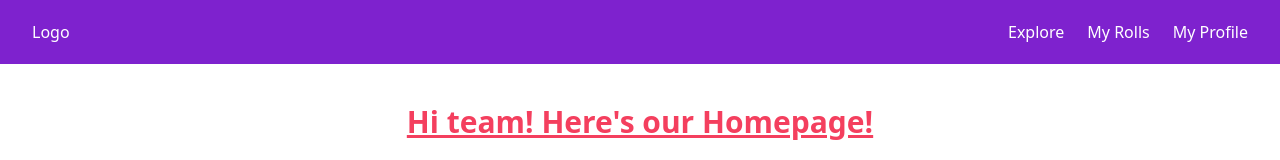
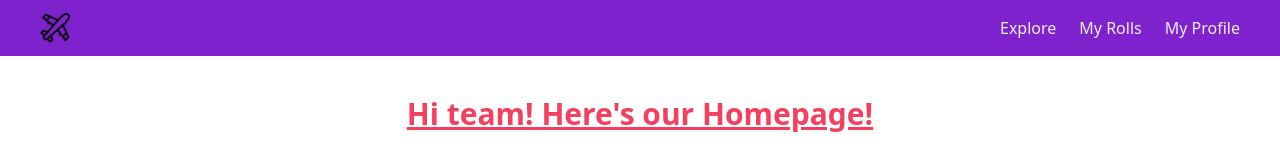
Before and after one commit to ivankbautista/travel-app-FE, a Next.js app: page / in a window 1280 px wide. Shown: the top 160 px of the page. Built offline with nearby package versions, Linux system fonts and the light colour scheme.

Commit message:
merge with main

```diff
--- a/src/components/Navbar.js
+++ b/src/components/Navbar.js
@@ -2,21 +2,23 @@ import Link from 'next/link'
 
 const Navbar = () => {
   return (
-    <div className='flex bg-purple-700 justify-between items-center px-8 h-16'>
+    <div className='flex bg-purple-700 justify-between items-center px-10 h-14 bg-atlas-400'>
       <div>
         <a href='#' className='text-white'>
-          Logo
+          {/* <img src='../../public/plane.png' alt='Logo' /> */}
+          <img src='plane.png' alt='Logo' height='30' width='30' />
         </a>
+        {/* <div>Icons made by <a href="https://www.freepik.com" title="Freepik">Freepik</a> from <a href="https://www.flaticon.com/" title="Flaticon">www.flaticon.com</a></div> */}
       </div>
-      <div className='flex w-60 justify-between text-white'>
+      <div className='flex w-60 justify-between'>
         <Link href='#'>
-          <a>Explore</a>
+          <a className='text-atlas-100 hover:text-atlas-700'>Explore</a>
         </Link>
         <Link href='#'>
-          <a>My Rolls</a>
+          <a className='text-atlas-100 hover:text-atlas-700'>My Rolls</a>
         </Link>
         <Link href='#'>
-          <a>My Profile</a>
+          <a className='text-atlas-100 hover:text-atlas-700'>My Profile</a>
         </Link>
       </div>
     </div>
```
Also changed, not shown: public/plane.png (added).
